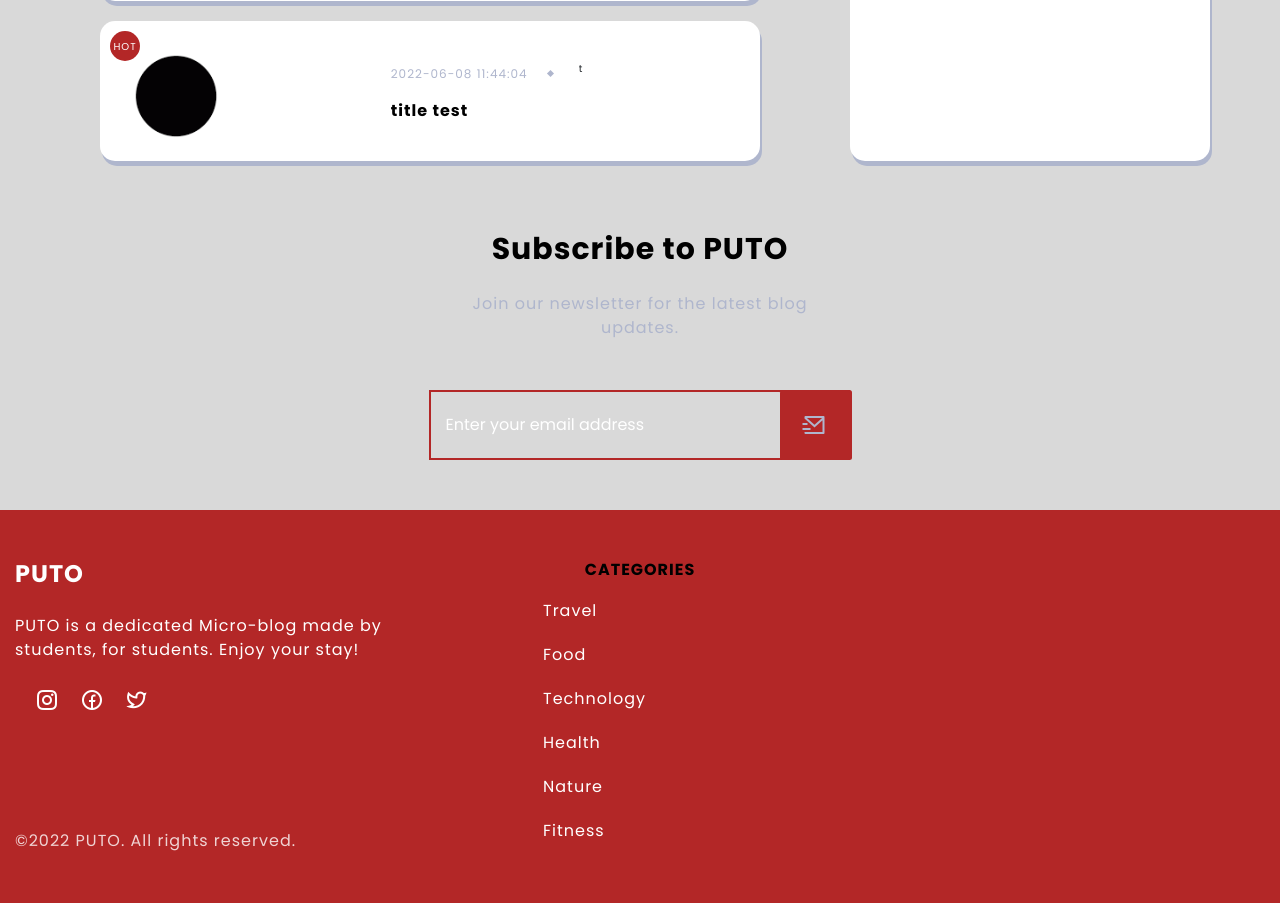
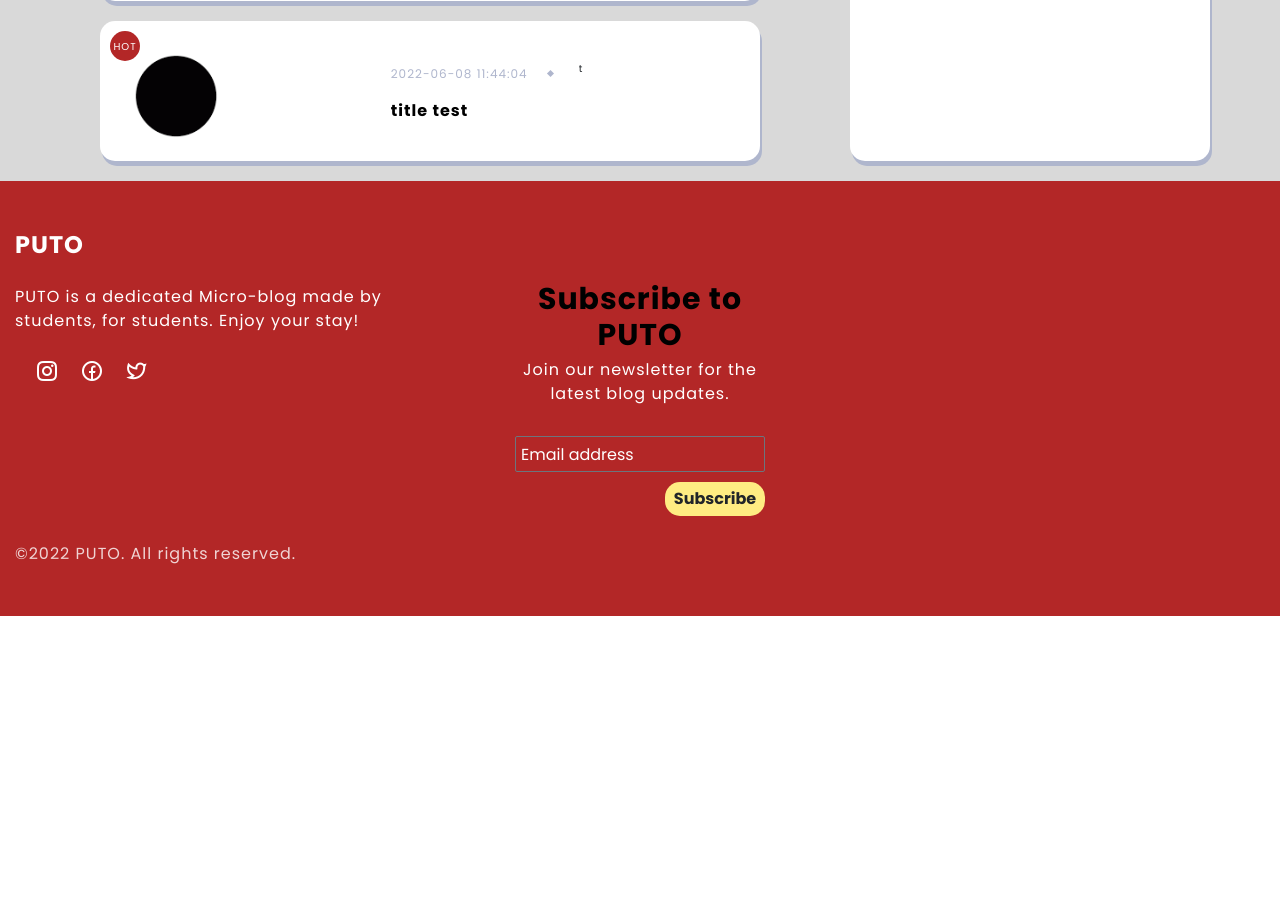
Before and after one commit to RenrenYGO/PutoSE, a CodeIgniter app: page /PutoSE/ in a window 1280 px wide. Shown: the part 948-1851 px from the top of the page. After the commit the page ends 1564 px from the top, so only its background shows below. Run offline with CodeIgniter, Linux system fonts and the light colour scheme; data comes from the database, SQL or seed files in the repository; some libraries are stand-ins or nearby versions.

Commit message:
Newsletter DB, transferred it to footer

```diff
--- a/application/config/autoload.php
+++ b/application/config/autoload.php
@@ -132,4 +132,4 @@ $autoload['language'] = array();
 |
 |	$autoload['model'] = array('first_model' => 'first');
 */
-$autoload['model'] = array("registration_model","login_model","user_model","profile_model","posts_model","replies_model");
+$autoload['model'] = array("registration_model","login_model","user_model","profile_model","posts_model","replies_model", "newsletter_model");
--- /dev/null
+++ b/application/models/Newsletter_model.php
@@ -0,0 +1,20 @@
+<?php
+
+class Newsletter_model extends CI_Model{
+
+	public function get_news($data){
+		// Insert user into the newsletter table
+		$this->db->insert('newsletter', $data);
+		return true;
+	}
+
+	// Check if the email exists
+	public function check_email_exists($email){
+		$query = $this->db->get_where('newsletter', array('email' => $email));
+		if(empty($query->row_array())){
+			return true;
+		}else{
+			return false;
+		}
+	}
+}
--- a/application/views/pages/dashboard.php
+++ b/application/views/pages/dashboard.php
@@ -89,25 +89,3 @@
         </div>
 
     </section>
-
-    <!-- Newsletter -->
-    <section class="newsletter section">
-
-        <div class="container">
-
-            <div class="form-container-inner">
-                <h3 class="title newsletter-title">Subscribe to PUTO</h3>
-                <p class="newsletter-description">Join our newsletter for the latest blog updates.</p>
-
-                <form action="" class="form">
-                    <input class="form-input" type="text" placeholder="Enter your email address">
-                    <button class="btn form-btn" type="submit">
-                        <i class="ri-mail-send-line"></i>
-                    </button>
-                </form>
-
-            </div>
-
-        </div>
-
-    </section>
--- a/application/views/templates/footer.php
+++ b/application/views/templates/footer.php
@@ -24,29 +24,27 @@
                 <span class="copyright-notice">&copy;2022 PUTO. All rights reserved.</span>
             </div>
 
-            <div>
-                <h6 class="title footer-title">Categories</h6>
+              <!-- Newsletter -->
+    <section class="newsletter section">
 
-                <ul class="footer-list list">
-                    <li class="list-item">
-                        <a href="#" class="list-link">Travel</a>
-                    </li>
-                    <li class="list-item">
-                        <a href="#" class="list-link">Food</a>
-                    </li>
-                    <li class="list-item">
-                        <a href="#" class="list-link">Technology</a>
-                    </li>
-                    <li class="list-item">
-                        <a href="#" class="list-link">Health</a>
-                    </li>
-                    <li class="list-item">
-                        <a href="#" class="list-link">Nature</a>
-                    </li>
-                    <li class="list-item">
-                        <a href="#" class="list-link">Fitness</a>
-                    </li>
-                </ul>
+<div class="container">
+
+    <div class="form-container-inner">
+    <form id="newsletter" name="newsletter" method="post" action="<?php echo base_url();?>newsletter/index" onsubmit ='return validate()'>
+    <h3 class="title newsletter-title">Subscribe to PUTO</h3>
+        <p class="newsletter-description">Join our newsletter for the latest blog updates.</p>
+        <form action="" class="form">
+        <input type="email" name="email" id="email" style="width:250px;height:36px;" placeholder="Email address" class="ps-2 display border border-secondary border-1 rounded rounded-1"></input>
+        <button type="submit" value="Submit" class="btn btn-post">Subscribe</button>
+            </button>
+        </form>
+
+    </div>
+
+</div>
+
+</section>
+
 
             </div>
 
```
Also changed, not shown: application/controllers/Newsletter.php (added, +37 -0 lines), assets/images/profile_picture/17_umuxd.png (added).
